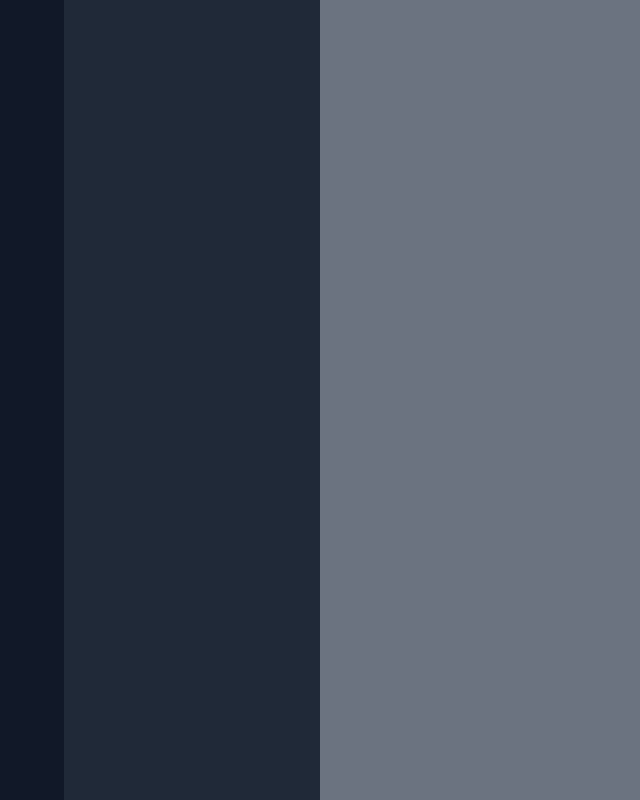
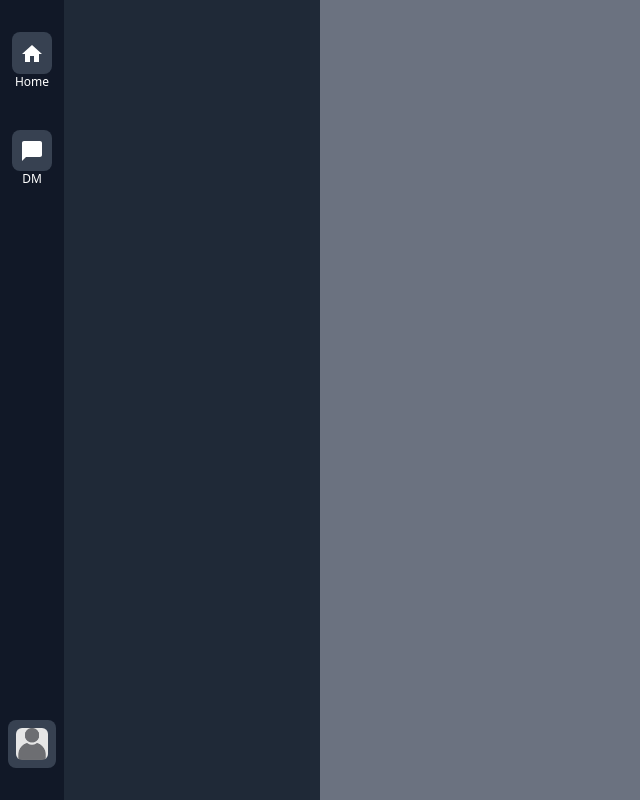
Before and after one commit to KuuLotus/slack-clone, a React (Create React App) app: page / in a window 1280 px wide. Shown: the whole page, without its empty margins (0-640 px from the left). Built offline with nearby package versions, Linux system fonts and the light colour scheme.

Commit message:
[finsih] SideBar

```diff
--- a/package.json
+++ b/package.json
@@ -3,6 +3,11 @@
   "version": "0.1.0",
   "private": true,
   "dependencies": {
+    "@emotion/react": "^11.11.4",
+    "@emotion/styled": "^11.11.5",
+    "@mui/base": "^5.0.0-beta.40",
+    "@mui/icons-material": "^5.15.20",
+    "@mui/material": "^5.15.20",
     "@testing-library/jest-dom": "^5.17.0",
     "@testing-library/react": "^13.4.0",
     "@testing-library/user-event": "^13.5.0",
--- a/src/components/SideBar.tsx
+++ b/src/components/SideBar.tsx
@@ -1,8 +1,26 @@
-import React from "react";
+import { Home, ChatBubble } from "@mui/icons-material";
 
 const SideBar = () => {
   return (
-    <div className="w-16 h-screen bg-gray-900"></div>
+    <div className="w-16 py-3 h-screen bg-gray-900 flex flex-col items-center text-white">
+      <div className="py-5 flex flex-col items-center">
+        <div className="bg-gray-700 p-2 rounded-lg">
+          <Home />
+        </div>
+        <span className="text-xs">Home</span>
+      </div>
+      <div className="py-5 flex flex-col items-center">
+        <div className="bg-gray-700 p-2 rounded-lg">
+          <ChatBubble />
+        </div>
+        <span className="text-xs">DM</span>
+      </div>
+      <div className="py-5  mt-auto mx-2 flex flex-col items-center">
+        <div className="bg-gray-700 p-2 rounded-lg">
+          <img src={"/default-user-icon.png"} alt="" className="rounded-md" />
+        </div>
+      </div>
+    </div>
   );
 };
 
```
Also changed, not shown: public/default-user-icon.png (added), 1 other file (tests, documents, lock files or other folders).
